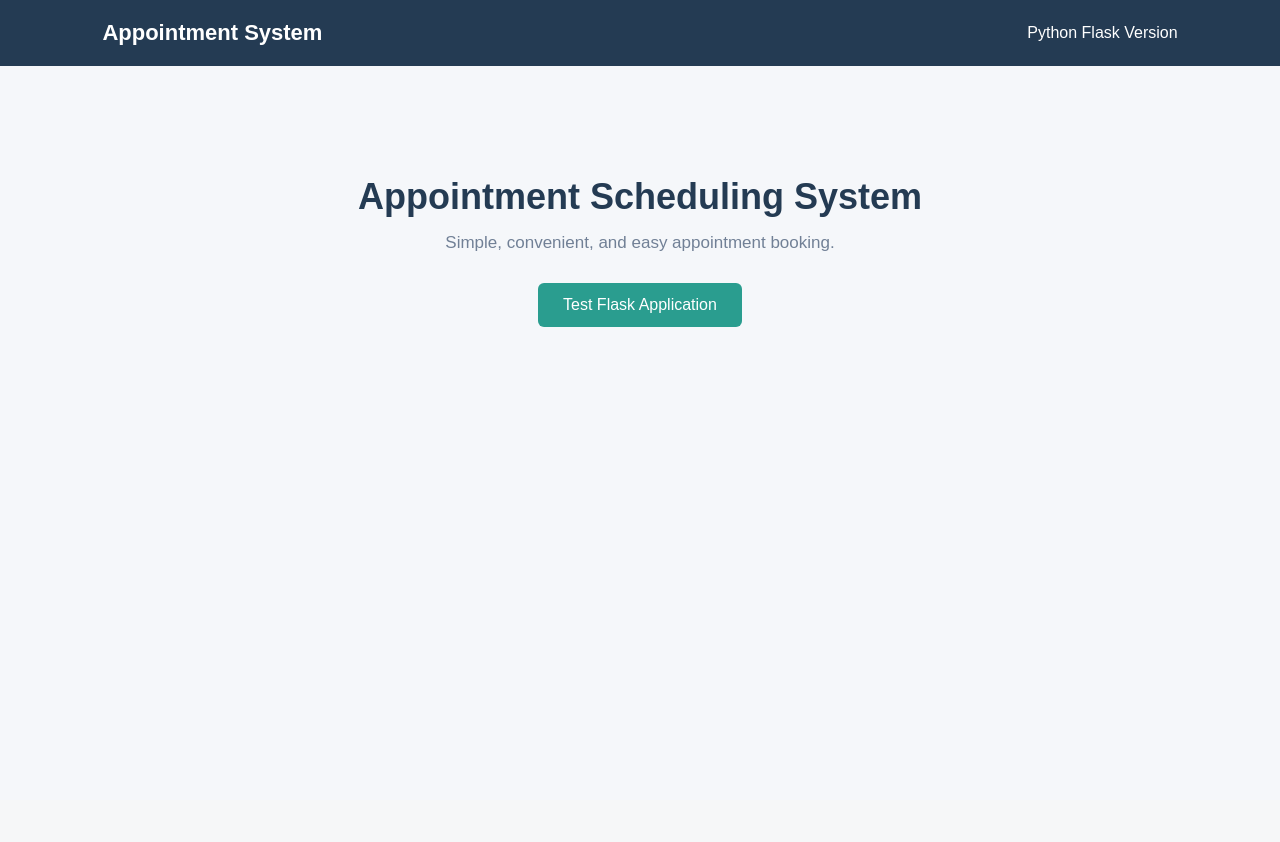
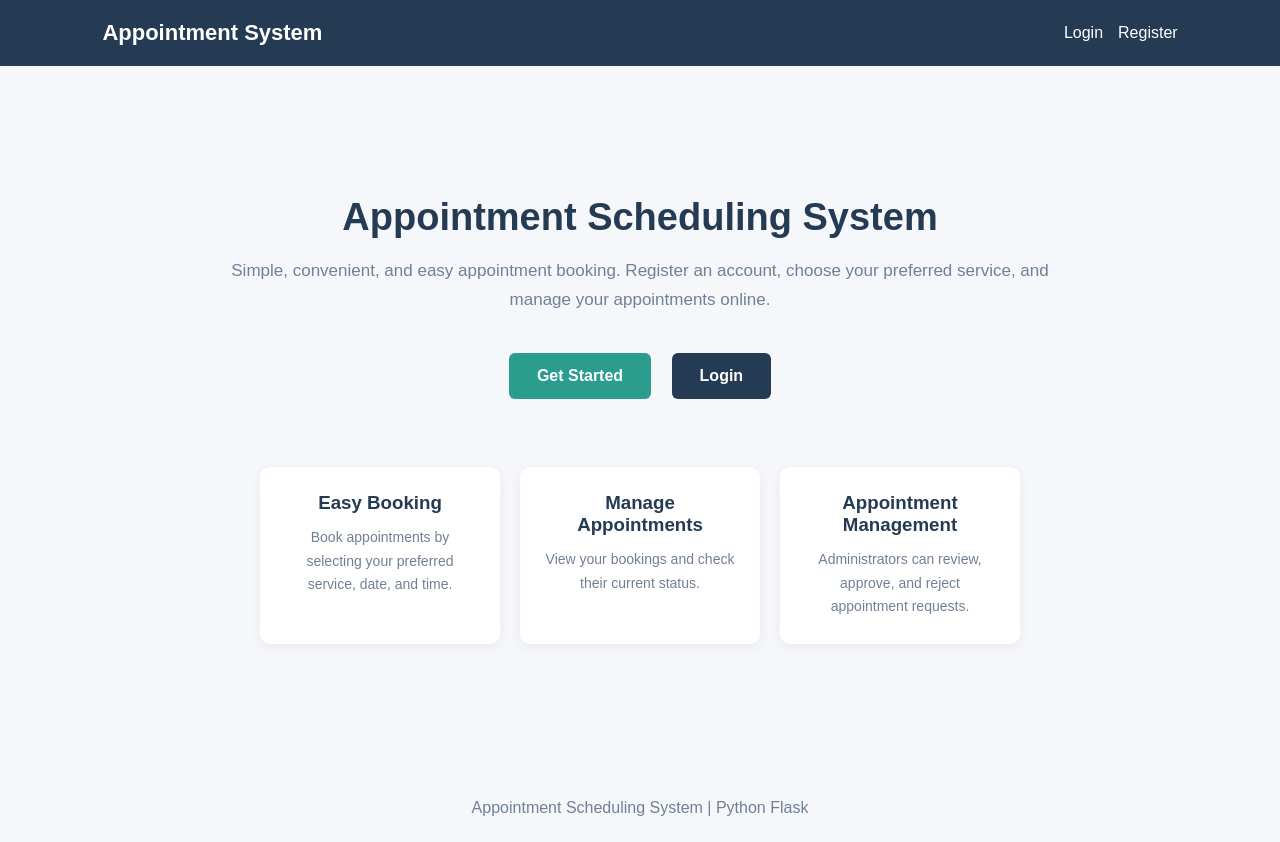
Before and after one commit to jamierobedillo/appointment-scheduling-system, a Flask app: page / in a window 1280 px wide. Before the commit the page ends 327 px from the top, so only its background shows below. Run offline with Flask 3, Linux system fonts and the light colour scheme.

Commit message:
Update homepage design

```diff
--- a/templates/index.html
+++ b/templates/index.html
@@ -32,35 +32,91 @@
             font-size: 22px;
         }
 
+        .nav-links {
+            display: flex;
+            gap: 15px;
+        }
+
+        .nav-links a {
+            color: white;
+            text-decoration: none;
+        }
+
         .container {
             max-width: 900px;
-            margin: 70px auto;
-            padding: 40px;
+            margin: 90px auto;
+            padding: 40px 20px;
             text-align: center;
         }
 
         .container h1 {
-            font-size: 36px;
-            margin-bottom: 15px;
+            font-size: 38px;
+            margin-bottom: 18px;
         }
 
         .container p {
             color: #718096;
             font-size: 17px;
+            line-height: 1.7;
             margin-bottom: 30px;
         }
 
         .btn {
             display: inline-block;
+            padding: 14px 28px;
+            margin: 8px;
+            text-decoration: none;
+            border-radius: 6px;
+            font-weight: bold;
+        }
+
+        .btn-primary {
             background: #2A9D8F;
             color: white;
-            padding: 13px 25px;
-            text-decoration: none;
-            border-radius: 6px;
         }
 
-        .btn:hover {
+        .btn-primary:hover {
             background: #238579;
+        }
+
+        .btn-secondary {
+            background: #243B53;
+            color: white;
+        }
+
+        .btn-secondary:hover {
+            background: #162C43;
+        }
+
+        .features {
+            display: flex;
+            justify-content: center;
+            flex-wrap: wrap;
+            gap: 20px;
+            margin-top: 60px;
+        }
+
+        .feature {
+            background: white;
+            padding: 25px;
+            width: 240px;
+            border-radius: 10px;
+            box-shadow: 0 3px 12px rgba(0,0,0,0.06);
+        }
+
+        .feature h3 {
+            margin-bottom: 12px;
+        }
+
+        .feature p {
+            font-size: 14px;
+            margin: 0;
+        }
+
+        footer {
+            text-align: center;
+            padding: 25px;
+            color: #718096;
         }
     </style>
 </head>
@@ -69,20 +125,55 @@
 
     <nav>
         <h2>Appointment System</h2>
-        <span>Python Flask Version</span>
+
+        <div class="nav-links">
+            <a href="{{ url_for('login') }}">Login</a>
+            <a href="{{ url_for('register') }}">Register</a>
+        </div>
     </nav>
 
     <div class="container">
+
         <h1>Appointment Scheduling System</h1>
 
         <p>
             Simple, convenient, and easy appointment booking.
+            Register an account, choose your preferred service,
+            and manage your appointments online.
         </p>
 
-        <a href="/test" class="btn">
-            Test Flask Application
+        <a href="{{ url_for('register') }}" class="btn btn-primary">
+            Get Started
         </a>
+
+        <a href="{{ url_for('login') }}" class="btn btn-secondary">
+            Login
+        </a>
+
+        <div class="features">
+
+            <div class="feature">
+                <h3>Easy Booking</h3>
+                <p>Book appointments by selecting your preferred service, date, and time.</p>
+            </div>
+
+            <div class="feature">
+                <h3>Manage Appointments</h3>
+                <p>View your bookings and check their current status.</p>
+            </div>
+
+            <div class="feature">
+                <h3>Appointment Management</h3>
+                <p>Administrators can review, approve, and reject appointment requests.</p>
+            </div>
+
+        </div>
+
     </div>
+
+    <footer>
+        Appointment Scheduling System | Python Flask
+    </footer>
 
 </body>
 </html>
```
